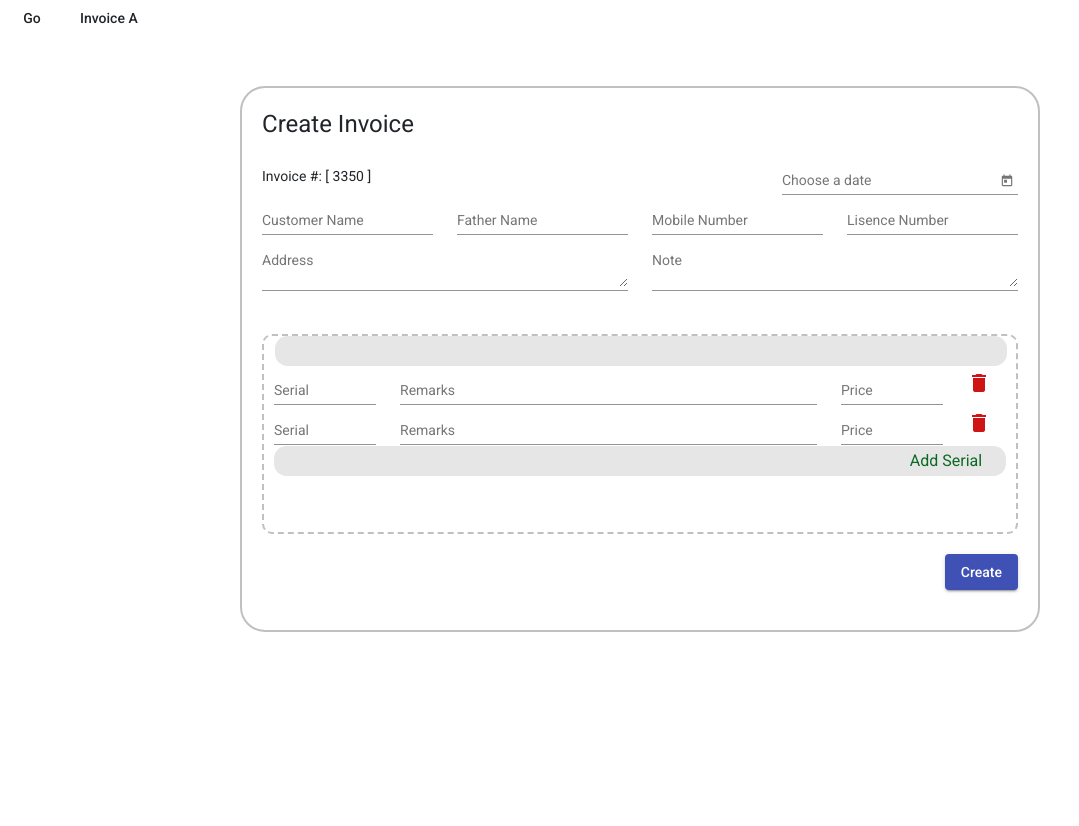
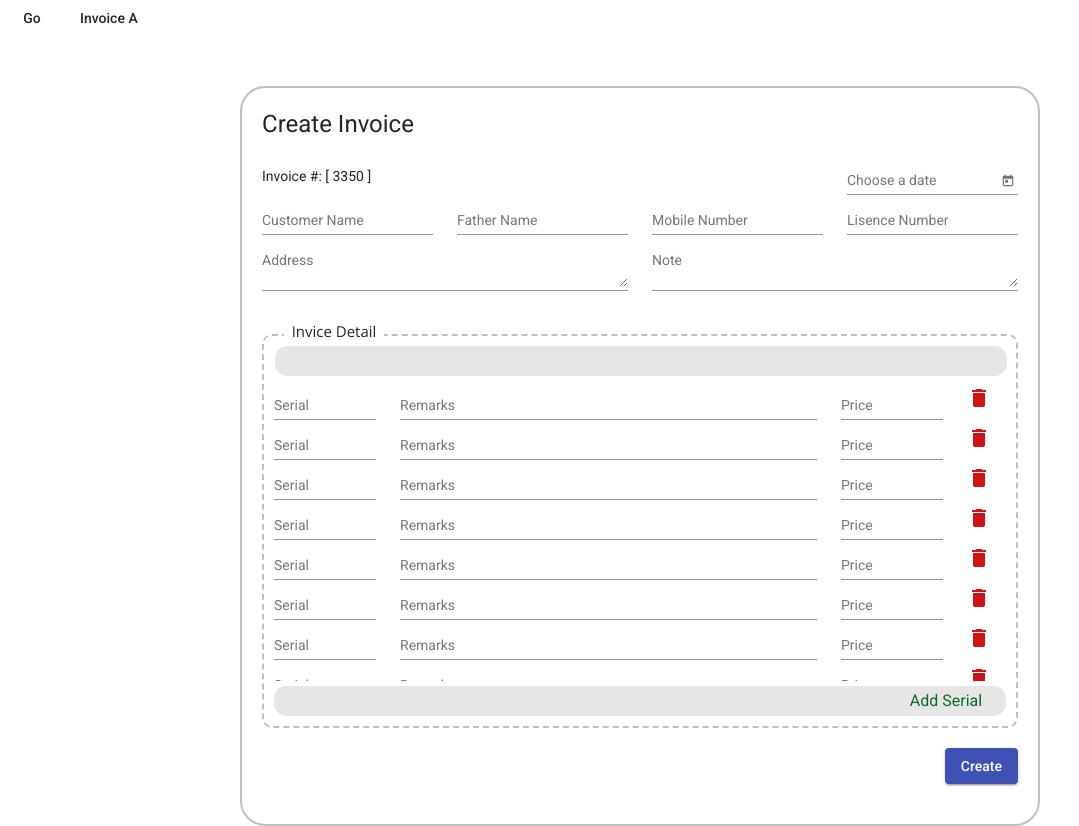
Before and after one commit to NajumSoft/InvoiceA, an Angular app: page /invoceA in a window 1280 px wide. Shown: the whole page, without its empty margins (0-1079 px from the left). Before the commit the page ends 800 px from the top, so only its background shows below. Built offline with nearby package versions, Linux system fonts and the light colour scheme; no server answers.

Commit message:
v1.00.02

```diff
--- a/src/app/invoice-a/invoice-a.component.html
+++ b/src/app/invoice-a/invoice-a.component.html
@@ -1,6 +1,6 @@
 
 <div class="inoiceA">
-  <div class="row mb-3 mt-3">
+  <div class="row ">
     <div class="col-md-4"><h1>Create Invoice</h1></div>
     <div class="col-md-4"></div>
     <div class="col-md-4"></div>
@@ -8,9 +8,10 @@
   </div>
 
   <div class="row">
-    <div class="col-md-4">Invoice #: [ <span>3350</span> ]</div>
-    <div class="col-md-4"></div>
-    <div class="col-md-4">
+    <div class="col-md-3">Invoice #: [ <span>3350</span> ]</div>
+    <div class="col-md-3"></div>
+    <div class="col-md-3"></div>
+    <div class="col-md-3">
       <mat-form-field appearance="legacy">
         <mat-label>Choose a date</mat-label>
         <input matInput [matDatepicker]="picker">
@@ -72,6 +73,32 @@
 
 <div class="invoiceA-detail mt-5">
   <div class="row detail-top"></div>
+
+<div class="detail-content">
+  <div class="row ">
+    <div class="col-md-2 ">
+      <mat-form-field appearance="legacy">
+        <mat-label>Serial</mat-label>
+        <input matInput placeholder="035-42-5">
+     </mat-form-field>
+    </div>
+    <div class="col-md-7 ">
+      <mat-form-field appearance="legacy">
+        <mat-label>Remarks</mat-label>
+        <input matInput placeholder="035-42-5">
+     </mat-form-field>
+    </div>
+    <div class="col-md-2 ">
+      <mat-form-field appearance="legacy">
+        <mat-label>Price</mat-label>
+        <input matInput placeholder="035-42-5">
+     </mat-form-field>
+    </div>
+    <div class="col-md-1 ">
+      <mat-icon id="deleteButton" aria-hidden="false" aria-label="Example home icon">delete</mat-icon>
+    </div>
+  </div>
+
   <div class="row  ">
     <div class="col-md-2 ">
       <mat-form-field appearance="legacy">
@@ -95,6 +122,30 @@
       <mat-icon id="deleteButton" aria-hidden="false" aria-label="Example home icon">delete</mat-icon>
     </div>
   </div>
+  <div class="row ">
+    <div class="col-md-2 ">
+      <mat-form-field appearance="legacy">
+        <mat-label>Serial</mat-label>
+        <input matInput placeholder="035-42-5">
+     </mat-form-field>
+    </div>
+    <div class="col-md-7 ">
+      <mat-form-field appearance="legacy">
+        <mat-label>Remarks</mat-label>
+        <input matInput placeholder="035-42-5">
+     </mat-form-field>
+    </div>
+    <div class="col-md-2 ">
+      <mat-form-field appearance="legacy">
+        <mat-label>Price</mat-label>
+        <input matInput placeholder="035-42-5">
+     </mat-form-field>
+    </div>
+    <div class="col-md-1 ">
+      <mat-icon id="deleteButton" aria-hidden="false" aria-label="Example home icon">delete</mat-icon>
+    </div>
+  </div>
+
   <div class="row  ">
     <div class="col-md-2 ">
       <mat-form-field appearance="legacy">
@@ -118,6 +169,244 @@
       <mat-icon id="deleteButton" aria-hidden="false" aria-label="Example home icon">delete</mat-icon>
     </div>
   </div>
+  <div class="row ">
+    <div class="col-md-2 ">
+      <mat-form-field appearance="legacy">
+        <mat-label>Serial</mat-label>
+        <input matInput placeholder="035-42-5">
+     </mat-form-field>
+    </div>
+    <div class="col-md-7 ">
+      <mat-form-field appearance="legacy">
+        <mat-label>Remarks</mat-label>
+        <input matInput placeholder="035-42-5">
+     </mat-form-field>
+    </div>
+    <div class="col-md-2 ">
+      <mat-form-field appearance="legacy">
+        <mat-label>Price</mat-label>
+        <input matInput placeholder="035-42-5">
+     </mat-form-field>
+    </div>
+    <div class="col-md-1 ">
+      <mat-icon id="deleteButton" aria-hidden="false" aria-label="Example home icon">delete</mat-icon>
+    </div>
+  </div>
+
+  <div class="row  ">
+    <div class="col-md-2 ">
+      <mat-form-field appearance="legacy">
+        <mat-label>Serial</mat-label>
+        <input matInput placeholder="035-42-5">
+     </mat-form-field>
+    </div>
+    <div class="col-md-7 ">
+      <mat-form-field appearance="legacy">
+        <mat-label>Remarks</mat-label>
+        <input matInput placeholder="035-42-5">
+     </mat-form-field>
+    </div>
+    <div class="col-md-2 ">
+      <mat-form-field appearance="legacy">
+        <mat-label>Price</mat-label>
+        <input matInput placeholder="035-42-5">
+     </mat-form-field>
+    </div>
+    <div class="col-md-1 ">
+      <mat-icon id="deleteButton" aria-hidden="false" aria-label="Example home icon">delete</mat-icon>
+    </div>
+  </div>
+  <div class="row ">
+    <div class="col-md-2 ">
+      <mat-form-field appearance="legacy">
+        <mat-label>Serial</mat-label>
+        <input matInput placeholder="035-42-5">
+     </mat-form-field>
+    </div>
+    <div class="col-md-7 ">
+      <mat-form-field appearance="legacy">
+        <mat-label>Remarks</mat-label>
+        <input matInput placeholder="035-42-5">
+     </mat-form-field>
+    </div>
+    <div class="col-md-2 ">
+      <mat-form-field appearance="legacy">
+        <mat-label>Price</mat-label>
+        <input matInput placeholder="035-42-5">
+     </mat-form-field>
+    </div>
+    <div class="col-md-1 ">
+      <mat-icon id="deleteButton" aria-hidden="false" aria-label="Example home icon">delete</mat-icon>
+    </div>
+  </div>
+
+  <div class="row  ">
+    <div class="col-md-2 ">
+      <mat-form-field appearance="legacy">
+        <mat-label>Serial</mat-label>
+        <input matInput placeholder="035-42-5">
+     </mat-form-field>
+    </div>
+    <div class="col-md-7 ">
+      <mat-form-field appearance="legacy">
+        <mat-label>Remarks</mat-label>
+        <input matInput placeholder="035-42-5">
+     </mat-form-field>
+    </div>
+    <div class="col-md-2 ">
+      <mat-form-field appearance="legacy">
+        <mat-label>Price</mat-label>
+        <input matInput placeholder="035-42-5">
+     </mat-form-field>
+    </div>
+    <div class="col-md-1 ">
+      <mat-icon id="deleteButton" aria-hidden="false" aria-label="Example home icon">delete</mat-icon>
+    </div>
+  </div>
+  <div class="row ">
+    <div class="col-md-2 ">
+      <mat-form-field appearance="legacy">
+        <mat-label>Serial</mat-label>
+        <input matInput placeholder="035-42-5">
+     </mat-form-field>
+    </div>
+    <div class="col-md-7 ">
+      <mat-form-field appearance="legacy">
+        <mat-label>Remarks</mat-label>
+        <input matInput placeholder="035-42-5">
+     </mat-form-field>
+    </div>
+    <div class="col-md-2 ">
+      <mat-form-field appearance="legacy">
+        <mat-label>Price</mat-label>
+        <input matInput placeholder="035-42-5">
+     </mat-form-field>
+    </div>
+    <div class="col-md-1 ">
+      <mat-icon id="deleteButton" aria-hidden="false" aria-label="Example home icon">delete</mat-icon>
+    </div>
+  </div>
+
+  <div class="row  ">
+    <div class="col-md-2 ">
+      <mat-form-field appearance="legacy">
+        <mat-label>Serial</mat-label>
+        <input matInput placeholder="035-42-5">
+     </mat-form-field>
+    </div>
+    <div class="col-md-7 ">
+      <mat-form-field appearance="legacy">
+        <mat-label>Remarks</mat-label>
+        <input matInput placeholder="035-42-5">
+     </mat-form-field>
+    </div>
+    <div class="col-md-2 ">
+      <mat-form-field appearance="legacy">
+        <mat-label>Price</mat-label>
+        <input matInput placeholder="035-42-5">
+     </mat-form-field>
+    </div>
+    <div class="col-md-1 ">
+      <mat-icon id="deleteButton" aria-hidden="false" aria-label="Example home icon">delete</mat-icon>
+    </div>
+  </div>
+  <div class="row ">
+    <div class="col-md-2 ">
+      <mat-form-field appearance="legacy">
+        <mat-label>Serial</mat-label>
+        <input matInput placeholder="035-42-5">
+     </mat-form-field>
+    </div>
+    <div class="col-md-7 ">
+      <mat-form-field appearance="legacy">
+        <mat-label>Remarks</mat-label>
+        <input matInput placeholder="035-42-5">
+     </mat-form-field>
+    </div>
+    <div class="col-md-2 ">
+      <mat-form-field appearance="legacy">
+        <mat-label>Price</mat-label>
+        <input matInput placeholder="035-42-5">
+     </mat-form-field>
+    </div>
+    <div class="col-md-1 ">
+      <mat-icon id="deleteButton" aria-hidden="false" aria-label="Example home icon">delete</mat-icon>
+    </div>
+  </div>
+
+  <div class="row  ">
+    <div class="col-md-2 ">
+      <mat-form-field appearance="legacy">
+        <mat-label>Serial</mat-label>
+        <input matInput placeholder="035-42-5">
+     </mat-form-field>
+    </div>
+    <div class="col-md-7 ">
+      <mat-form-field appearance="legacy">
+        <mat-label>Remarks</mat-label>
+        <input matInput placeholder="035-42-5">
+     </mat-form-field>
+    </div>
+    <div class="col-md-2 ">
+      <mat-form-field appearance="legacy">
+        <mat-label>Price</mat-label>
+        <input matInput placeholder="035-42-5">
+     </mat-form-field>
+    </div>
+    <div class="col-md-1 ">
+      <mat-icon id="deleteButton" aria-hidden="false" aria-label="Example home icon">delete</mat-icon>
+    </div>
+  </div>
+  <div class="row ">
+    <div class="col-md-2 ">
+      <mat-form-field appearance="legacy">
+        <mat-label>Serial</mat-label>
+        <input matInput placeholder="035-42-5">
+     </mat-form-field>
+    </div>
+    <div class="col-md-7 ">
+      <mat-form-field appearance="legacy">
+        <mat-label>Remarks</mat-label>
+        <input matInput placeholder="035-42-5">
+     </mat-form-field>
+    </div>
+    <div class="col-md-2 ">
+      <mat-form-field appearance="legacy">
+        <mat-label>Price</mat-label>
+        <input matInput placeholder="035-42-5">
+     </mat-form-field>
+    </div>
+    <div class="col-md-1 ">
+      <mat-icon id="deleteButton" aria-hidden="false" aria-label="Example home icon">delete</mat-icon>
+    </div>
+  </div>
+
+  <div class="row  ">
+    <div class="col-md-2 ">
+      <mat-form-field appearance="legacy">
+        <mat-label>Serial</mat-label>
+        <input matInput placeholder="035-42-5">
+     </mat-form-field>
+    </div>
+    <div class="col-md-7 ">
+      <mat-form-field appearance="legacy">
+        <mat-label>Remarks</mat-label>
+        <input matInput placeholder="035-42-5">
+     </mat-form-field>
+    </div>
+    <div class="col-md-2 ">
+      <mat-form-field appearance="legacy">
+        <mat-label>Price</mat-label>
+        <input matInput placeholder="035-42-5">
+     </mat-form-field>
+    </div>
+    <div class="col-md-1 ">
+      <mat-icon id="deleteButton" aria-hidden="false" aria-label="Example home icon">delete</mat-icon>
+    </div>
+  </div>
+
+</div>
+
   <div class="detail-footer">
 
 
--- a/src/app/invoice-a/invoice-a.component.scss
+++ b/src/app/invoice-a/invoice-a.component.scss
@@ -5,12 +5,27 @@
     border-radius: 25px;
     padding: 20px;
 }
+.invoiceA-detail::before{
+    content: "Invice Detail";
+    width: 100px;
+    background-color: rgb(255, 255, 255);
+    height: 25px;
+    position: absolute;
+    margin-top: -27px;
+    margin-left: 10px;
+    line-height: 25px;
+    text-align: center;
+    font-size: 15px;
+    font-family: open sans;
+   }
 .invoiceA-detail{
  border: 2px dashed rgb(192, 192, 192);
  border-radius: 10px;
  padding-left: 10px;
  padding-right: 10px;
- overflow-y: scroll;
+ padding-top: 10px;
+ padding-bottom: 10px;
+ overflow-y: hidden;
  overflow-x: hidden;
  box-sizing: border-box;
  min-height: 200px;
@@ -22,6 +37,15 @@
     border-radius: 12.5px;
     margin-left: 1px;
     margin-top: 5px;
+}
+.detail-content{
+
+    height: 300px;
+    overflow-y: scroll;
+    overflow-x: hidden;
+    margin-top: 5px;
+    margin-bottom: 5px;
+
 }
 .detail-footer{
     background-color:  rgb(230, 230, 230);
--- a/src/styles.scss
+++ b/src/styles.scss
@@ -2,7 +2,7 @@
 @import "~bootstrap/dist/css/bootstrap.css";
 html, body { height: 100%; }
 body { margin: 0; font-family: Roboto, "Helvetica Neue", sans-serif; }
-
+@import url('https://fonts.googleapis.com/css2?family=Open+Sans:wght@300;400;600&display=swap');
 mat-form-field{
     width: 100% !important;
     font-size: 13px;
@@ -16,3 +16,24 @@ mat-form-field{
     margin-top: 0 !important;
     padding: 0 !important;
 }
+
+
+/* custom scrollbar */
+::-webkit-scrollbar {
+    width: 20px;
+  }
+
+  ::-webkit-scrollbar-track {
+    background-color: transparent;
+  }
+
+  ::-webkit-scrollbar-thumb {
+    background-color: #d6dee1;
+    border-radius: 20px;
+    border: 6px solid transparent;
+    background-clip: content-box;
+  }
+
+  ::-webkit-scrollbar-thumb:hover {
+    background-color: #a8bbbf;
+  }
```
Also changed, not shown: 1 other file (tests, documents, lock files or other folders).
